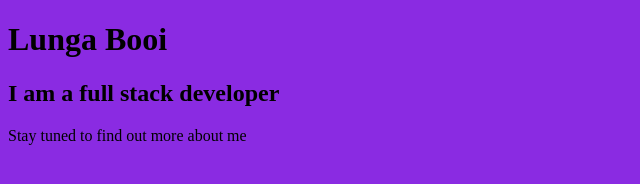
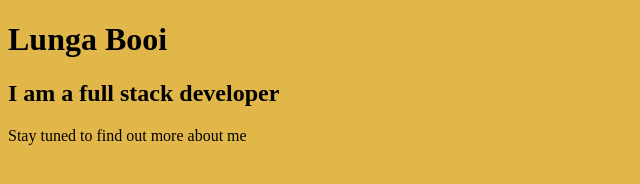
Before and after one commit to Lungabooi/main, a plain HTML site: page index.html in a window 1280 px wide. Shown: the whole page, without its empty margins (0-640 px from the left). Drawn offline with Linux system fonts and the light colour scheme.

Commit message:
css file

```diff
--- a/index.html
+++ b/index.html
@@ -6,7 +6,7 @@
     <meta name="viewport" content="width=device-width, initial-scale=1.0">
     <title>Full Stack Dev</title>
 </head>
-<body style="background-color: blueviolet">
+<body style="background-color: rgb(226, 183, 73)">
     <h1>Lunga Booi </h1>
     <h2>I am a full stack developer</h2>
     <p> Stay tuned to find out more about me</p>
```
Also changed, not shown: style.css (added).
